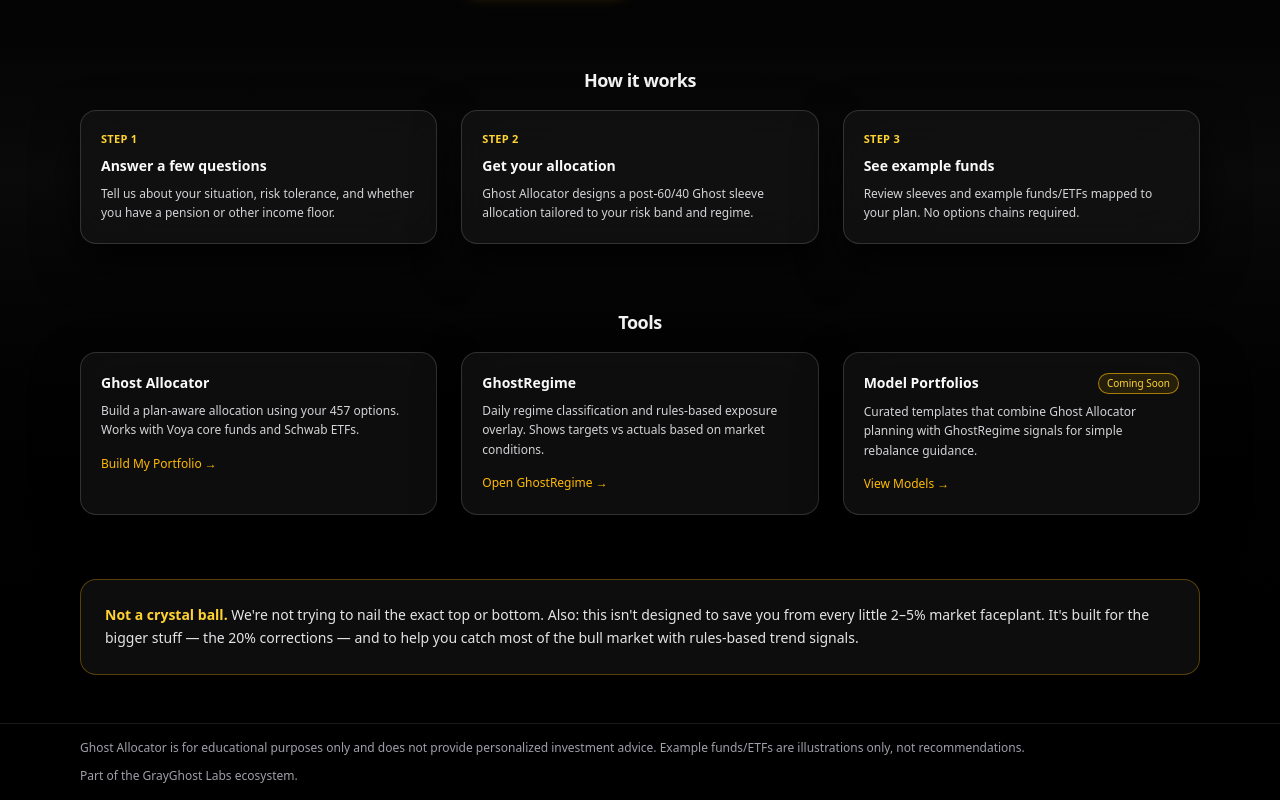
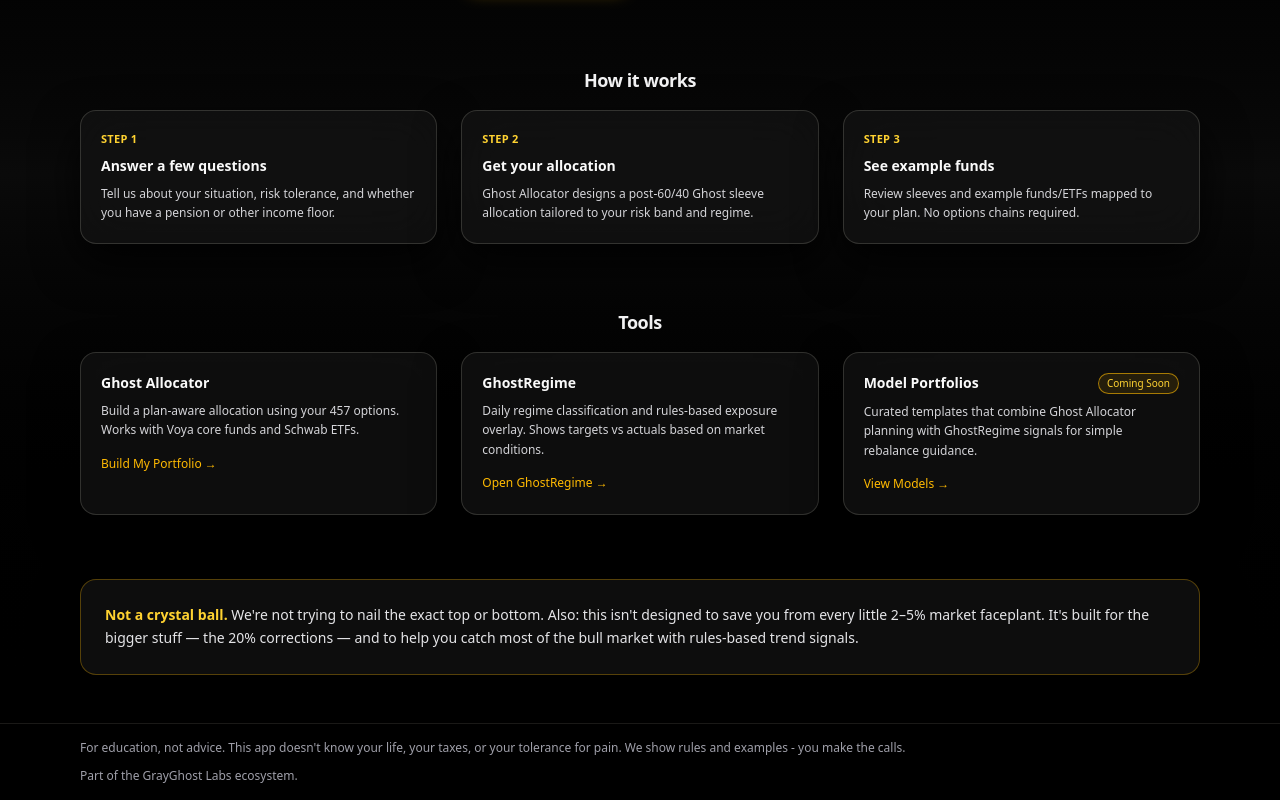
Before and after one commit to firemansghost/ghost-allocator, a Next.js app: page / in a window 1280 px wide. Shown: the part 431-1231 px from the top of the page. Built offline with nearby package versions, Linux system fonts and the light colour scheme.

Commit message:
Update footer disclaimer to GrayGhost voice

```diff
--- a/components/Disclaimer.tsx
+++ b/components/Disclaimer.tsx
@@ -1,9 +1,7 @@
 export function Disclaimer() {
   return (
     <p className="text-xs text-zinc-400">
-      Ghost Allocator is for educational purposes only and does not provide
-      personalized investment advice. Example funds/ETFs are illustrations only, not
-      recommendations.
+      For education, not advice. This app doesn't know your life, your taxes, or your tolerance for pain. We show rules and examples - you make the calls.
     </p>
   );
 }
```
